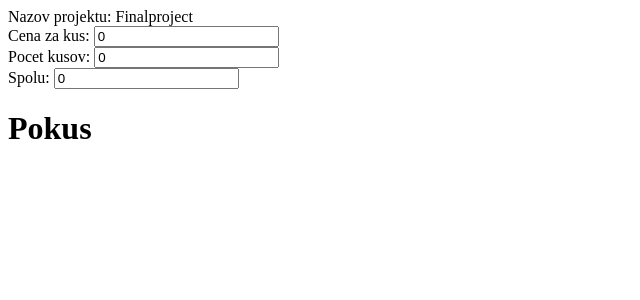
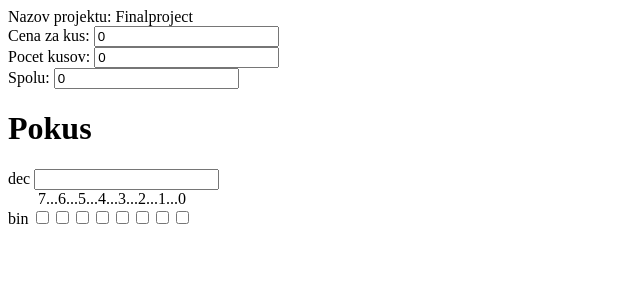
Before and after one commit to RastislavBiba/SigmaMale_Frontend, an Angular app: page / in a window 1280 px wide. Shown: the top 300 px of the page, without its empty margins (0-640 px from the left). Built offline with nearby package versions, Linux system fonts and the light colour scheme.

Commit message:
pridanie html

```diff
--- a/src/app/app.component.html
+++ b/src/app/app.component.html
@@ -7,4 +7,16 @@
     Spolu: <input [(ngModel)] = "Vysledok">
 
   <div><h1>Pokus</h1></div>
+
+  <div>
+    dec <input [(ngModel)]="dec" (change)="zmenCislo()">
+  </div>
+  <div>
+    <div style="margin-left: 30px;">7...6...5...4...3...2...1...0 </div>
+    bin <input [(ngModel)]="bin7" (change)="pridaj()" type="checkbox" > <input [(ngModel)]="bin6" (change)="pridaj()" type="checkbox"> <input [(ngModel)]="bin5" (change)="pridaj()" type="checkbox">
+    <input [(ngModel)]="bin4" (change)="pridaj()" type="checkbox"> <input [(ngModel)]="bin3" (change)="pridaj()" type="checkbox"> <input [(ngModel)]="bin2" (change)="pridaj()" type="checkbox">
+    <input [(ngModel)]="bin1" (change)="pridaj()" type="checkbox" > <input [(ngModel)]="bin0" (change)="pridaj()" type="checkbox">
+
+  </div>
+
 </div>
```
